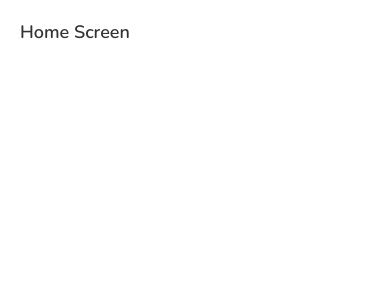
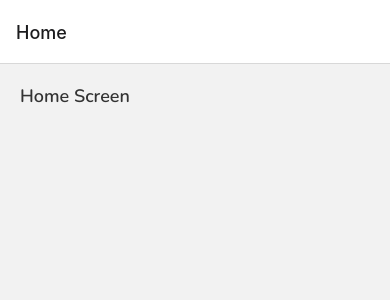
Before and after one commit to IanLukeFinley/gamezone, a React Native app: screen / in a window 390 px wide. Shown: the top 300 px of the page. Built offline with nearby package versions, Linux system fonts and the light colour scheme.

Commit message:
Lessons 19 & 20 - React Navigator (used docs)

```diff
--- a/App.js
+++ b/App.js
@@ -1,7 +1,11 @@
 import React, { useState } from 'react';
 import Home from './screens/home';
+import ReviewDetails from './screens/reviewDetails';
 import * as Font from 'expo-font';
 import AppLoading from 'expo-app-loading';
+import { NavigationContainer } from '@react-navigation/native';
+import { createNativeStackNavigator } from '@react-navigation/native-stack';
+
 
 
 const getFonts = () => Font.loadAsync({
@@ -9,21 +13,28 @@
     'nunito-bold': require('./assets/Fonts/Nunito-SemiBold.ttf')
 });
 
+const stack = createNativeStackNavigator();
+
 export default function App() {
-
   const [fontsLoaded, setFontsLoaded] = useState(false);
 
   if (fontsLoaded) {
     return (
-      <Home />
+      <NavigationContainer>
+        <stack.Navigator>
+          <stack.Screen name="Home" component={Home} />
+          <stack.Screen name="Review Details" component={ReviewDetails} />
+        </stack.Navigator>
+      </NavigationContainer>
+
      );
   } else {
     return (
-      <AppLoading
-      startAsync={getFonts}
-      onFinish={() => setFontsLoaded(true)}
-      onError = {console.warn}
-      />
+        <AppLoading
+        startAsync={getFonts}
+        onFinish={() => setFontsLoaded(true)}
+        onError = {console.warn}
+        />
     )
   }
 }
```
Also changed, not shown: package.json (+6 -1 lines), 1 other file (tests, documents, lock files or other folders).
